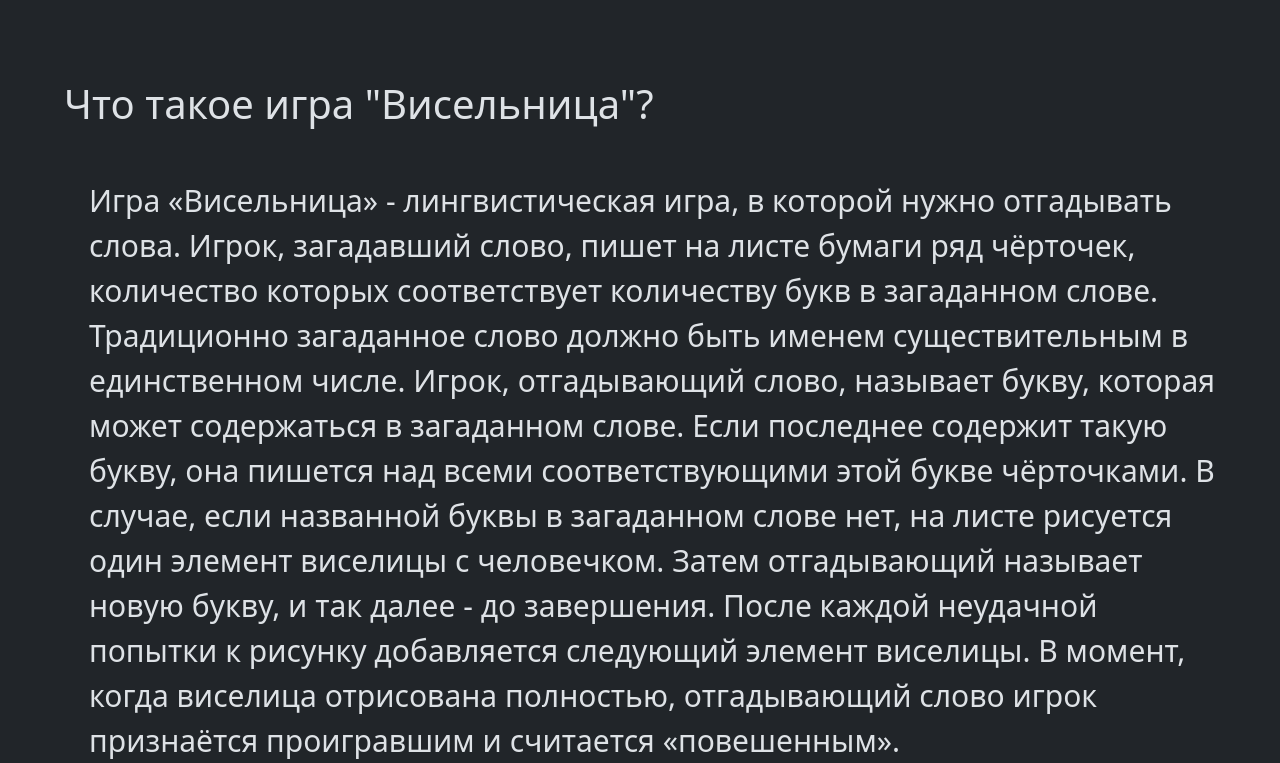
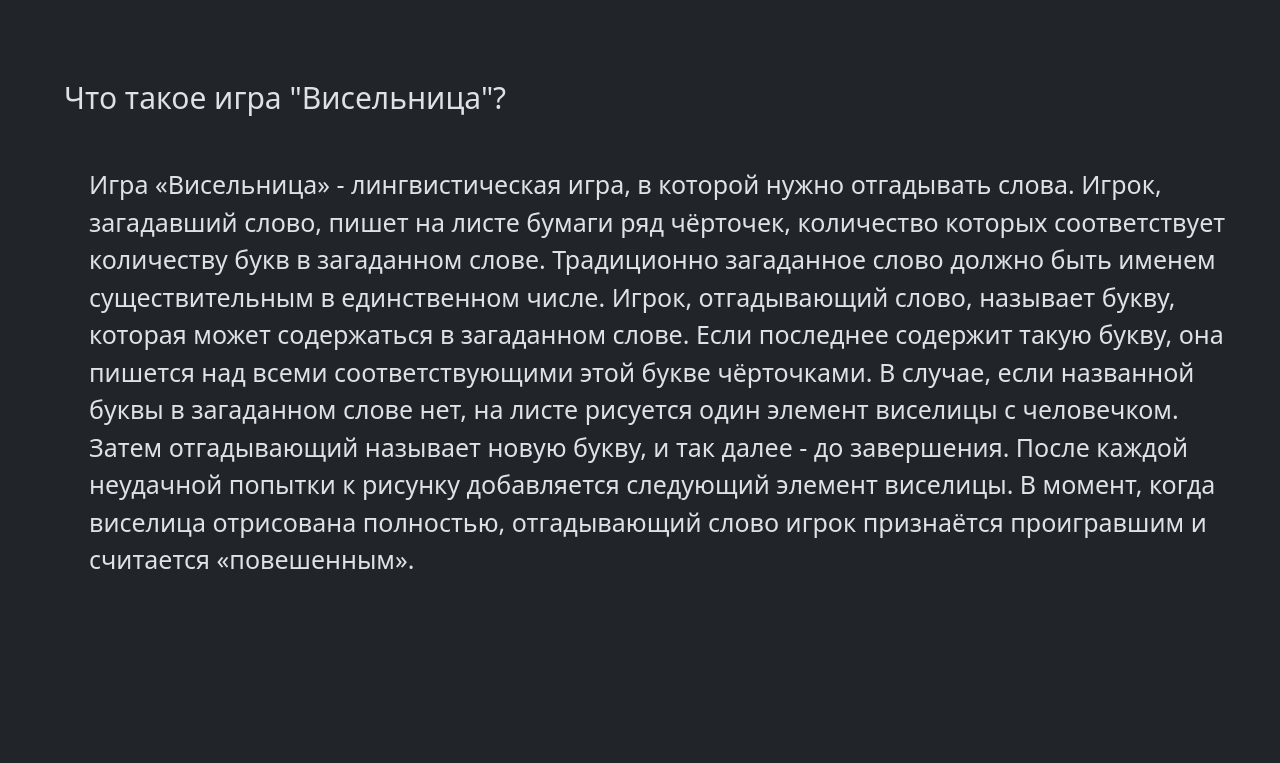
Before and after one commit to 0blackcat/web-gallows-game, a Flask app: page /main-page/rules in a window 1280 px wide; the page is wider, and only the part inside the window is pictured. Shown: the part 74-837 px from the top of that part. After the commit the page ends 643 px from the top of that part, so only its background shows below. Run offline with Flask 3, Linux system fonts and the light colour scheme.

Commit message:
Изменить размер текста на странице правил

```diff
--- a/templates/rules.html
+++ b/templates/rules.html
@@ -1,8 +1,8 @@
 {%extends "base.html"%}
 {%block content%}
 <div class="container" style="padding: 0; max-width: 100%; margin-top: 10vh; align-self: left; padding-right: 15px; margin-left: 5vw; word-wrap: break-word; flex-wrap: wrap;">
-    <h2 style="font-size: 40px; max-width: 80vw; word-wrap: break-word; flex-wrap: wrap;">Что такое игра "Висельница"?</h2>
-    <p style="font-size: 30px; margin: 0; margin-top: 50px; margin-left: 25px; width: 90vw; padding-right: 15px; word-wrap: break-word; flex-wrap: wrap;">Игра
+    <h2 style="font-size: 30px; max-width: 80vw; word-wrap: break-word; flex-wrap: wrap;">Что такое игра "Висельница"?</h2>
+    <p style="font-size: 25px; margin: 0; margin-top: 50px; margin-left: 25px; width: 90vw; padding-right: 15px; word-wrap: break-word; flex-wrap: wrap;">Игра
         «Висельница» - лингвистическая игра, в которой нужно отгадывать слова.
         Игрок, загадавший слово, пишет на листе бумаги ряд чёрточек, количество которых соответствует количеству букв в
         загаданном слове.
```
Also changed, not shown: db/data_db.db.
